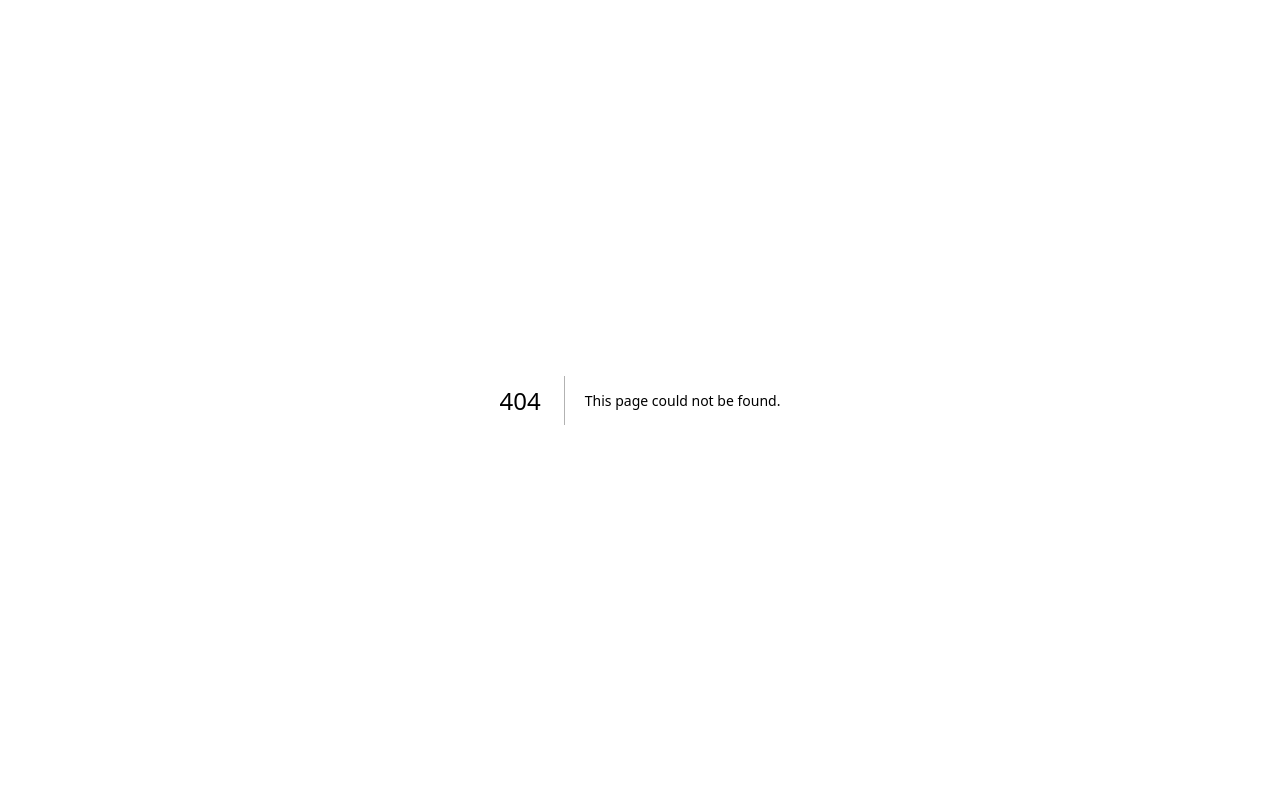
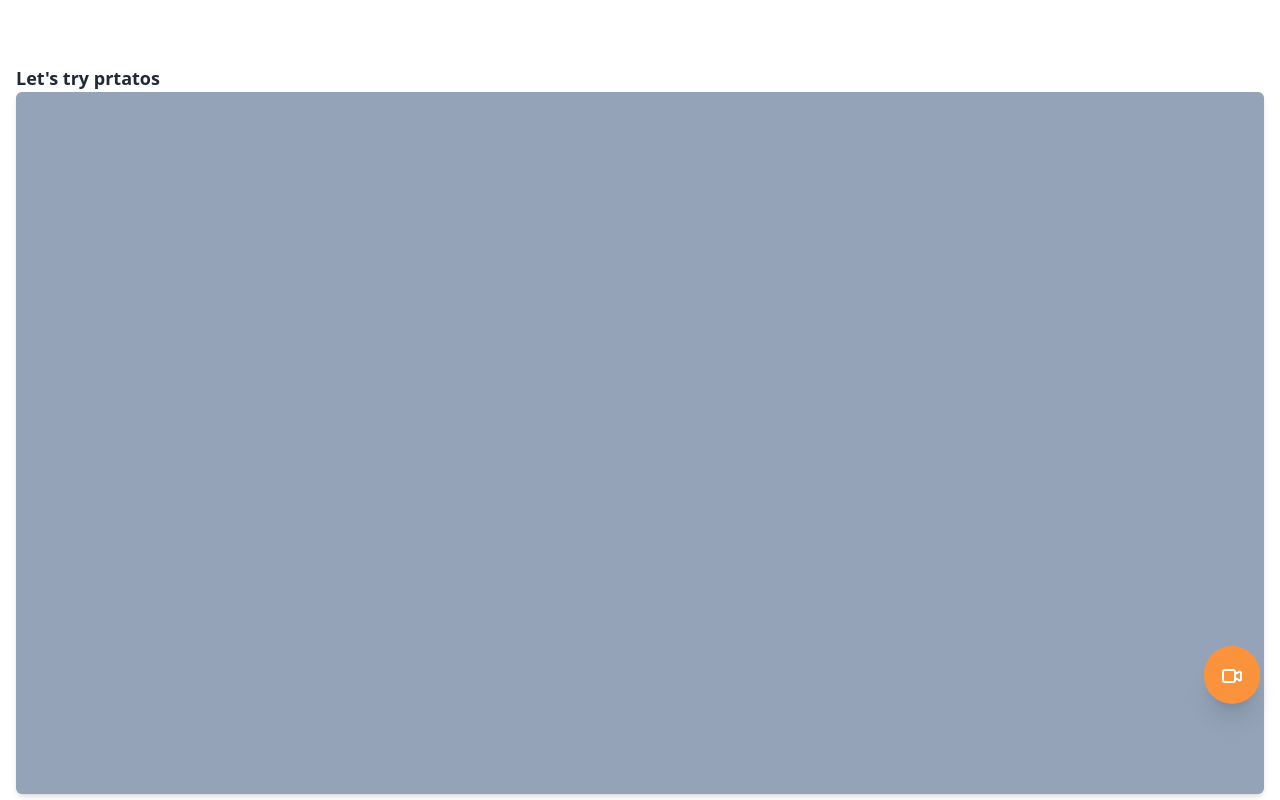
Before and after one commit to qusalsdn/transaction-market, a Next.js app: page /live in a window 1280 px wide. Before the commit this address had no page. Shown: the top 800 px of the page. Built offline with nearby package versions, Linux system fonts and the light colour scheme.

Commit message:
Tailwind Practice
Streams

```diff
--- /dev/null
+++ b/pages/live.tsx
@@ -0,0 +1,39 @@
+import { NextPage } from "next";
+
+const Live: NextPage = () => {
+  return (
+    <div className="space-y-4 divide-y-2 py-10">
+      {[1, 2, 3, 4, 5].map((_, i) => {
+        return (
+          <div key={i} className="px-4 pt-4">
+            {/* aspect-video를 사용하면 높이가 즉시 비디오 비율에 맞게 자동으로 조정이 된다. */}
+            {/* 만약 높이를 신경쓰고 싶지 않다면 그냥 aspect-square를 사용하면 된다. */}
+            <h3 className="mt-2 text-lg font-bold text-gray-800">Let&apos;s try prtatos</h3>
+            <div className="aspect-video w-full rounded-md bg-slate-400 shadow-md" />
+          </div>
+        );
+      })}
+      <button
+        className="fixed bottom-24 right-5 rounded-full border-transparent bg-orange-400 p-4 text-white
+         shadow-xl transition-colors hover:bg-orange-500"
+      >
+        <svg
+          className="h-6 w-6"
+          fill="none"
+          stroke="currentColor"
+          viewBox="0 0 24 24"
+          xmlns="http://www.w3.org/2000/svg"
+        >
+          <path
+            stroke-linecap="round"
+            stroke-linejoin="round"
+            stroke-width="2"
+            d="M15 10l4.553-2.276A1 1 0 0121 8.618v6.764a1 1 0 01-1.447.894L15 14M5 18h8a2 2 0 002-2V8a2 2 0 00-2-2H5a2 2 0 00-2 2v8a2 2 0 002 2z"
+          ></path>
+        </svg>
+      </button>
+    </div>
+  );
+};
+
+export default Live;
```
